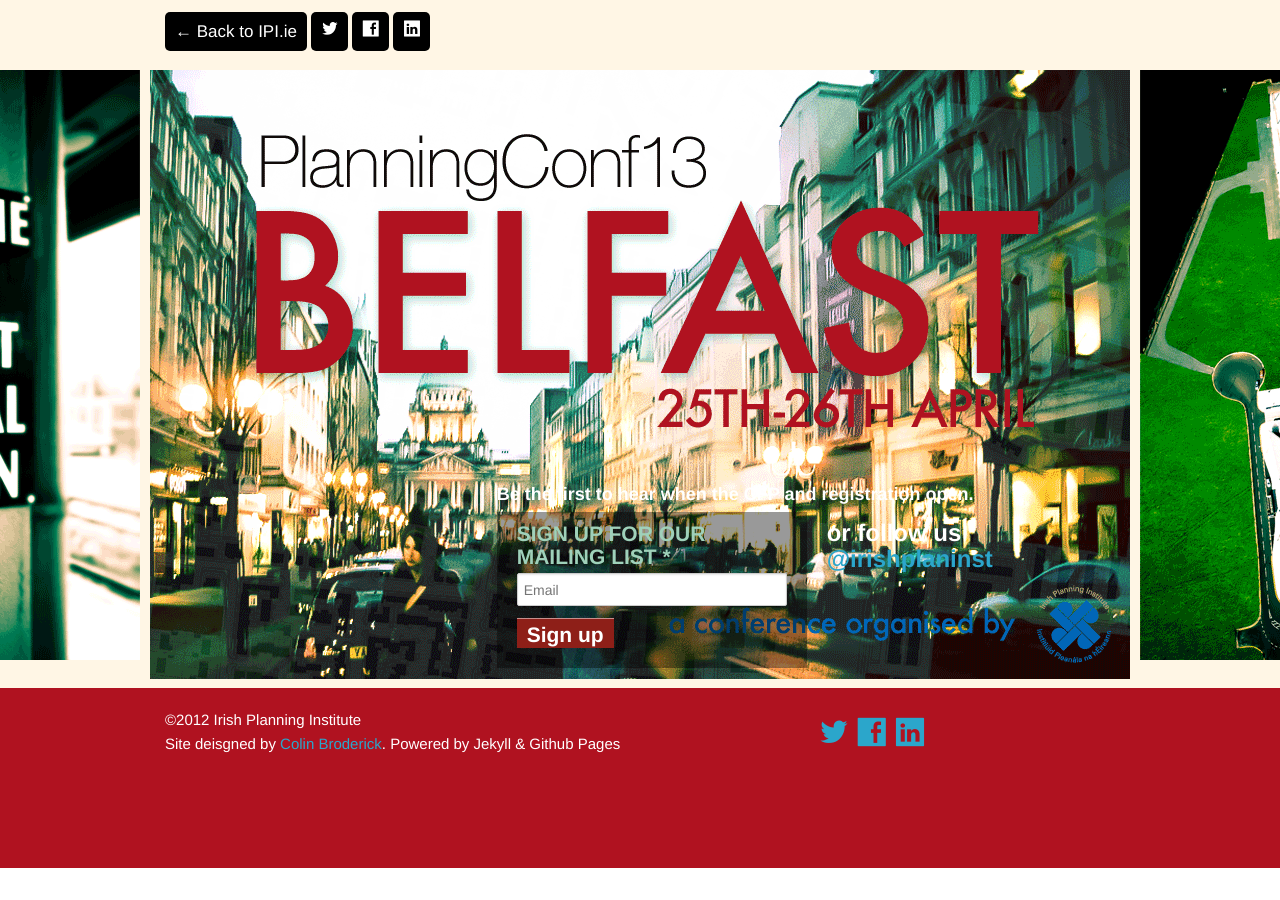
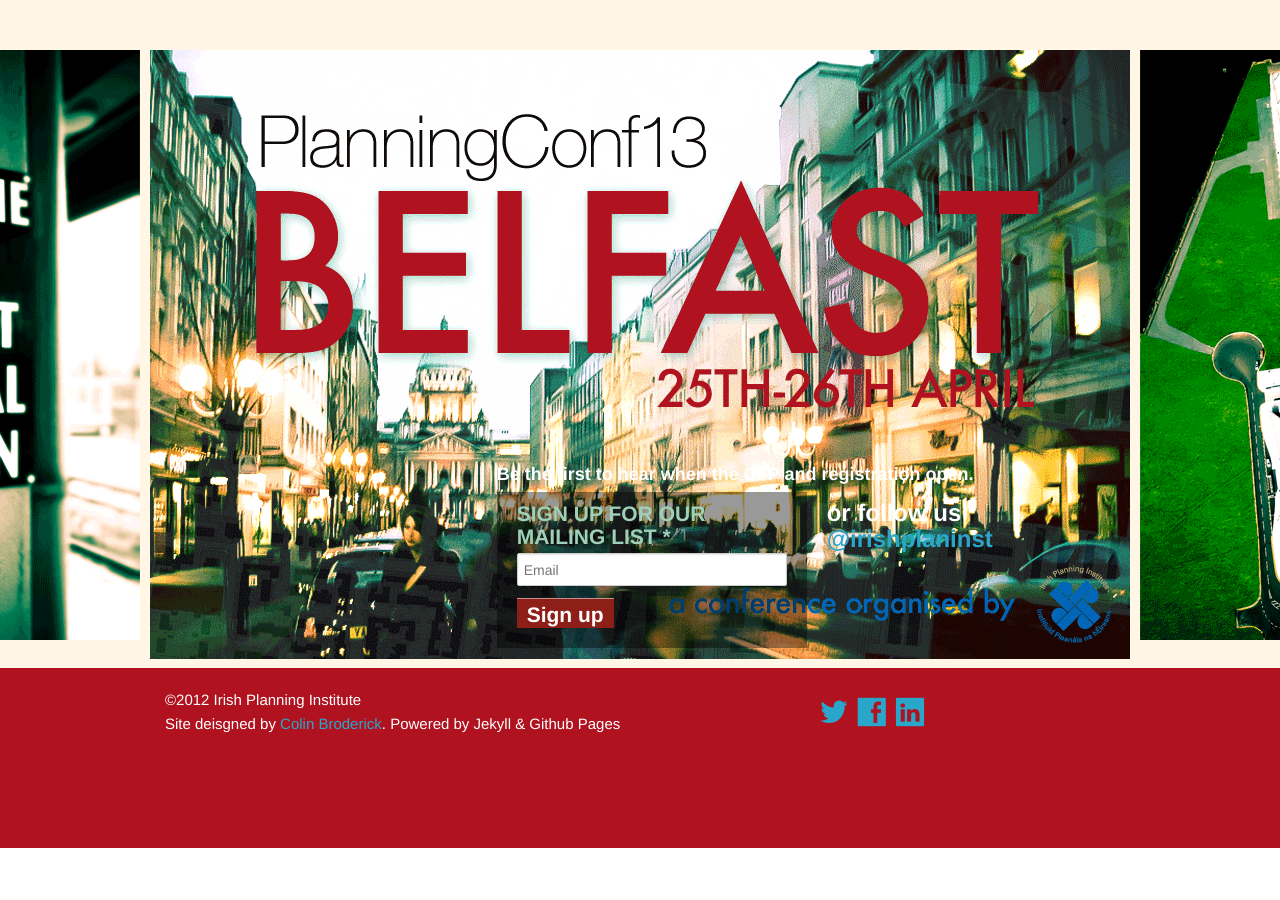
Before and after one commit to rustyb/ipi-conf-13, a Jekyll site: the page built from index.html, in a window 1280 px wide. Built offline with Jekyll 4.4.1, drawn with Linux system fonts in a browser that asks for light colours.

Commit message:
removed top links

```diff
--- a/_layouts/home.html
+++ b/_layouts/home.html
@@ -33,12 +33,7 @@
 </head>
 <body>
 <div id="ipi-link" style="padding-top:20px">
-	<div class="row" >
-		<div class="twelve columns">
-			<a href="http://ipi.ie" >&larr; Back to IPI.ie</a>
-			{% include social.html %}
-		</div>
-	</div>
+
 </div>
 <div id="wrapper" style="background-image:url({{base}}/img/bg.png);">
 
```
